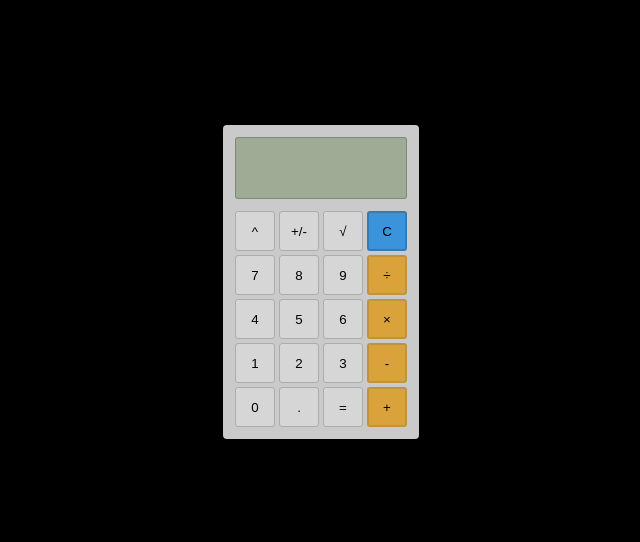
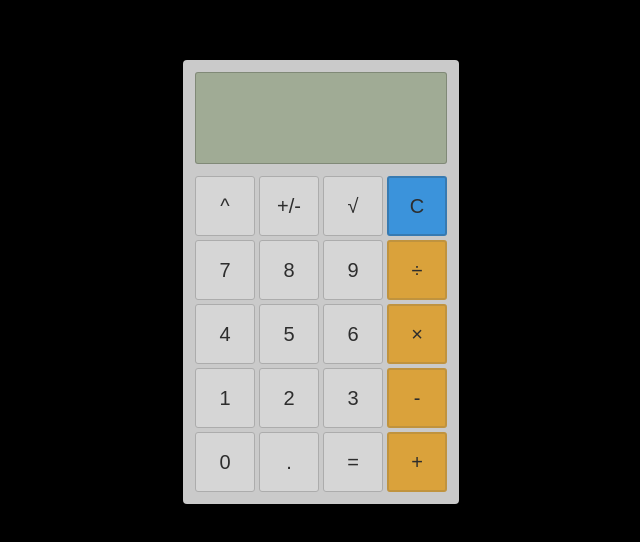
Before and after one commit to tmprk/odin-calculator, a plain HTML site: page index.html in a window 1280 px wide. Shown: the part 118-660 px from the top of the page, without its empty margins (319-959 px from the left). Drawn offline with Linux system fonts and the light colour scheme.

Commit message:
increase size and set color of button text

```diff
--- a/style.css
+++ b/style.css
@@ -50,15 +50,23 @@ body {
 
 #top,
 #bottom {
-    padding: 8px 4px;
-    text-align: right;
-    height: 30px;
+    display: flex;
+    padding: 10px 6px;
+    /* text-align: right; */
+    height: 45px;
     color: rgba(0, 0, 0, .65);
+
+    justify-content: flex-end;
+}
+
+#top {
+    font-size: 18px;
 }
 
 #bottom {
-    font-size: 20px;
+    font-size: 26px;
     padding-top: 3px;
+    align-items: flex-end;
 }
 
 #buttons {
@@ -103,10 +111,13 @@ body {
 button {
     background-color: rgb(214, 214, 214);
     border: 1px solid rgb(172, 172, 172);
-    width: 40px;
-    height: 40px;
+    width: 60px;
+    height: 60px;
     border-radius: 3px;
     transition: filter 200ms;
+
+    font-size: 20px;
+    color: rgb(45, 45, 45);
 }
 
 button:hover {
```
